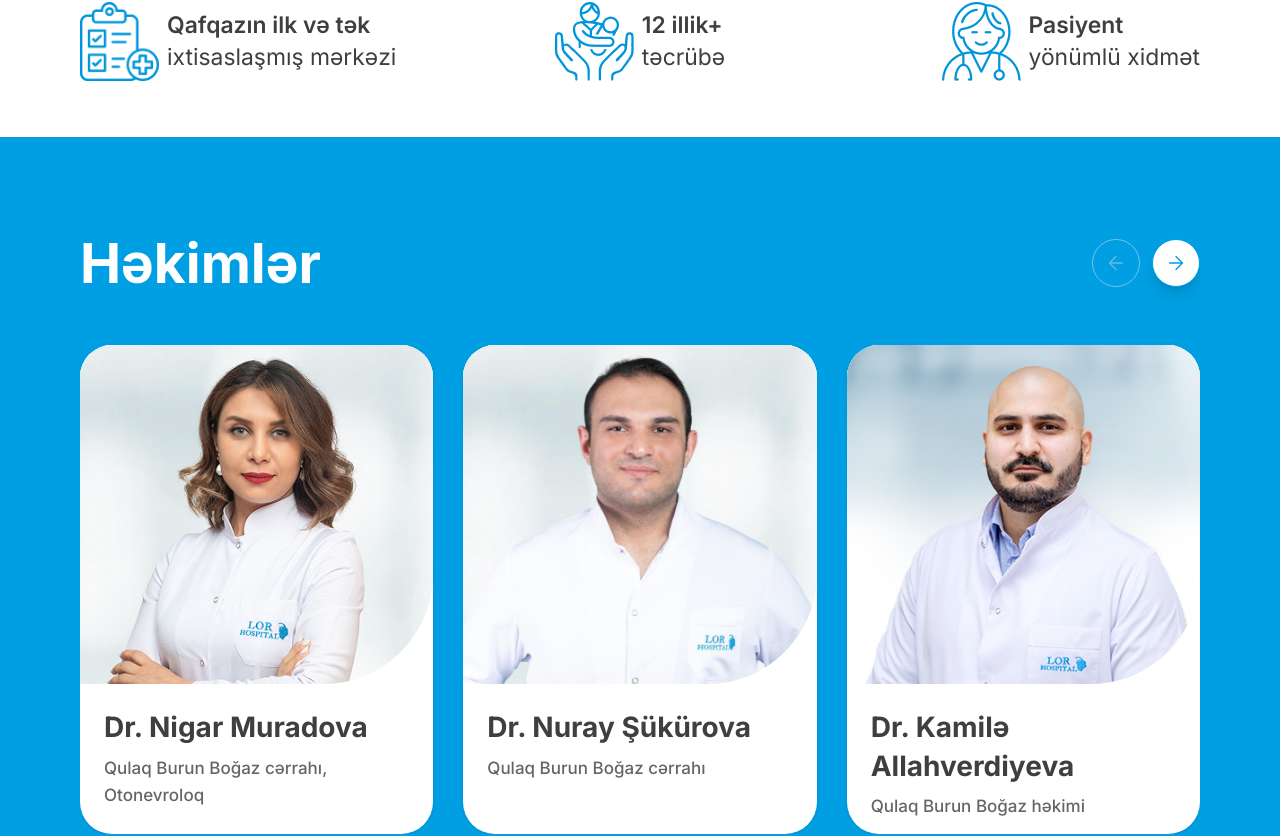
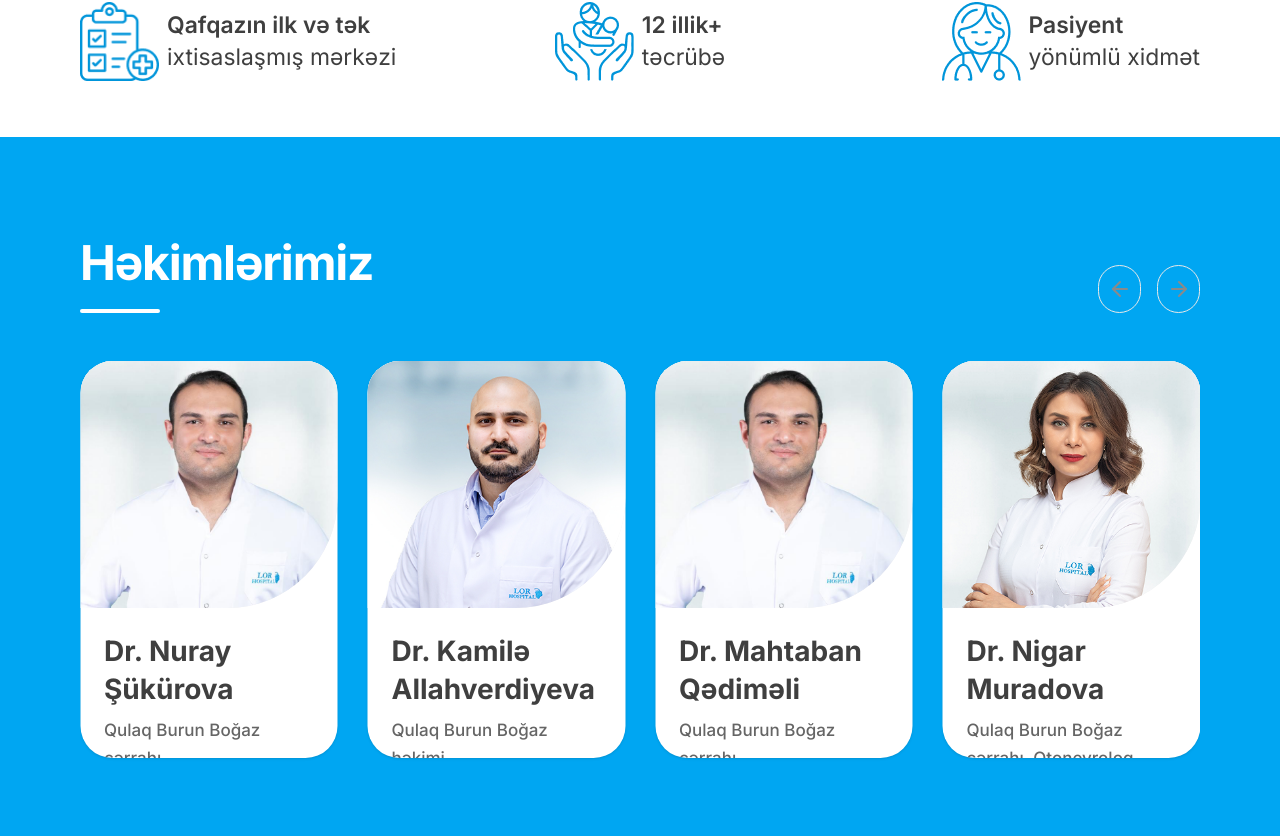
Before and after one commit to marvansm/LorHospital, a Next.js app in the folder client/: page / in a window 1280 px wide. Shown: the part 854-1690 px from the top of the page. Built offline with nearby package versions, Linux system fonts and the light colour scheme.

Commit message:
fix: remove gitlink and track problems

```diff
--- a/client/package.json
+++ b/client/package.json
@@ -10,6 +10,7 @@
   },
   "dependencies": {
     "@tanstack/react-query": "^5.90.19",
+    "@tanstack/react-router": "^1.151.3",
     "axios": "^1.13.2",
     "framer-motion": "^12.26.2",
     "lucide-react": "^0.562.0",
--- /dev/null
+++ b/client/src/app/api/doctors/route.ts
@@ -0,0 +1,6 @@
+import { NextResponse } from "next/server";
+import doctorsData from "@/db/doctors.json";
+
+export async function GET() {
+  return NextResponse.json(doctorsData);
+}
--- a/client/src/app/layout.tsx
+++ b/client/src/app/layout.tsx
@@ -2,6 +2,7 @@ import type { Metadata } from "next";
 import { Inter } from "next/font/google";
 import "./globals.css";
 import MainLayout from "@/layout";
+import TanstackQueryProvider from "@/provider/tanstackQueryProvider";
 
 const inter = Inter({
   subsets: ["latin"],
@@ -23,9 +24,11 @@ export default function RootLayout({
   return (
     <html lang="en">
       <body className={`${inter.variable} font-inter antialiased`}>
-        <MainLayout>
-          <main className="min-h-screen">{children}</main>
-        </MainLayout>
+        <TanstackQueryProvider>
+          <MainLayout>
+            <main className="min-h-screen">{children}</main>
+          </MainLayout>
+        </TanstackQueryProvider>
       </body>
     </html>
   );
--- a/client/src/components/ui/InitialLoader.tsx
+++ b/client/src/components/ui/InitialLoader.tsx
@@ -3,16 +3,21 @@ import { motion, AnimatePresence } from "framer-motion";
 import { useEffect, useState } from "react";
 import Image from "next/image";
 
+import { usePathname } from "next/navigation";
+
 const InitialLoader = () => {
   const [isLoading, setIsLoading] = useState(true);
+  const pathname = usePathname();
 
   useEffect(() => {
+    setIsLoading(true);
+
     const timer = setTimeout(() => {
       setIsLoading(false);
-    }, 2500);
+    }, 2000);
 
     return () => clearTimeout(timer);
-  }, []);
+  }, [pathname]);
 
   return (
     <AnimatePresence>
--- /dev/null
+++ b/client/src/db/doctors.json
@@ -0,0 +1,50 @@
+[
+  {
+    "id": 1,
+    "name": "Dr. Nigar Muradova",
+    "title": "Qulaq Burun Boğaz cərrahı, Otonevroloq",
+    "image": "/images/nigar.png"
+  },
+  {
+    "id": 2,
+    "name": "Dr. Nuray Şükürova",
+    "title": "Qulaq Burun Boğaz cərrahı",
+    "image": "/images/xayyam.png"
+  },
+  {
+    "id": 3,
+    "name": "Dr. Kamilə Allahverdiyeva",
+    "title": "Qulaq Burun Boğaz həkimi",
+    "image": "/images/aqil.png"
+  },
+  {
+    "id": 4,
+    "name": "Dr. Mahtaban Qədiməli",
+    "title": "Qulaq Burun Boğaz cərrahı",
+    "image": "/images/xayyam.png"
+  },
+  {
+    "id": 5,
+    "name": "Dr. Nigar Muradova",
+    "title": "Qulaq Burun Boğaz cərrahı, Otonevroloq",
+    "image": "/images/nigar.png"
+  },
+  {
+    "id": 6,
+    "name": "Dr. Nuray Şükürova",
+    "title": "Qulaq Burun Boğaz cərrahı",
+    "image": "/images/xayyam.png"
+  },
+  {
+    "id": 7,
+    "name": "Dr. Kamilə Allahverdiyeva",
+    "title": "Qulaq Burun Boğaz həkimi",
+    "image": "/images/aqil.png"
+  },
+  {
+    "id": 8,
+    "name": "Dr. Mahtaban Qədiməli",
+    "title": "Qulaq Burun Boğaz cərrahı",
+    "image": "/images/xayyam.png"
+  }
+]
--- a/client/src/featured/sections/aboutUs/DoctorsSection.tsx
+++ b/client/src/featured/sections/aboutUs/DoctorsSection.tsx
@@ -1,10 +1,21 @@
 "use client";
-import React from "react";
+
+import { useQuery } from "@tanstack/react-query";
+import api from "@/services/api";
 import { DOCTORS } from "@/constants";
 import Reveal from "@/components/ui/Reveal";
 import DoctorCard from "@/components/cards/DoctorCard";
+import { Doctor } from "@/types";
 
 const DoctorsSection = () => {
+  const { data: doctors, isLoading } = useQuery({
+    queryKey: ["doctors"],
+    queryFn: async () => {
+      // Fetching from the internal API route /api/doctors
+      return await api.getData("doctors");
+    },
+  });
+
   return (
     <div className="flex flex-col">
       <Reveal delay={0.1}>
@@ -18,9 +29,15 @@ const DoctorsSection = () => {
       </Reveal>
 
       <div className="grid grid-cols-1 md:grid-cols-2 gap-x-8 gap-y-12">
-        {DOCTORS.map((doctor) => (
-          <DoctorCard key={doctor.id} doctor={doctor} />
-        ))}
+        {isLoading ? (
+          <div className="col-span-1 md:col-span-2 text-center text-gray-500 py-10">
+            Yüklənir...
+          </div>
+        ) : (
+          doctors?.map((doctor: Doctor) => (
+            <DoctorCard key={doctor.id} doctor={doctor} />
+          ))
+        )}
       </div>
     </div>
   );
--- a/client/src/featured/sections/homeSections/OurDoctorsSection.tsx
+++ b/client/src/featured/sections/homeSections/OurDoctorsSection.tsx
@@ -1,65 +1,100 @@
 "use client";
+
 import { useState } from "react";
 import Image from "next/image";
+import { ArrowLeft, ArrowRight } from "lucide-react";
+import Container from "@/components/ui/Container";
 import { Swiper, SwiperSlide } from "swiper/react";
-import { Navigation } from "swiper/modules";
-import type { Swiper as SwiperType } from "swiper";
-
-import Container from "@/components/ui/Container";
-import SectionHeader from "@/components/ui/SectionHeader";
-import { DOCTORS } from "@/constants";
+import { Autoplay } from "swiper/modules";
+import { Swiper as SwiperType } from "swiper";
 import Reveal from "@/components/ui/Reveal";
 
 import "swiper/css";
 import DoctorCard from "@/components/cards/DoctorCard";
+import { useQuery } from "@tanstack/react-query";
+import api from "@/services/api";
+import { Doctor } from "@/types";
 
 const OurDoctorsSection = () => {
   const [swiper, setSwiper] = useState<SwiperType | null>(null);
-  const [isBeginning, setIsBeginning] = useState(true);
-  const [isEnd, setIsEnd] = useState(false);
 
-  const handleSwiper = (s: SwiperType) => {
-    setSwiper(s);
-    setIsBeginning(s.isBeginning);
-    setIsEnd(s.isEnd);
-  };
+  const { data: doctors, isLoading } = useQuery({
+    queryKey: ["doctors"],
+    queryFn: async () => {
+      return await api.getData("doctors");
+    },
+  });
 
   return (
-    <section className="bg-[#009EE2] py-20 pb-28 min-h-[821px] flex flex-col justify-center overflow-hidden">
+    <section className="py-24 bg-[#00A6F2] overflow-hidden">
       <Container>
+        <div className="flex flex-col gap-12">
+          <div className="flex items-end justify-between">
             <Reveal>
-          <SectionHeader
-            title="Həkimlər"
-            onPrev={() => swiper?.slidePrev()}
-            onNext={() => swiper?.slideNext()}
-            isBeginning={isBeginning}
-            isEnd={isEnd}
-          />
+              <div className="flex flex-col gap-4">
+                <h2 className="text-[36px] md:text-[48px] font-bold font-inter text-white leading-tight tracking-tight">
+                  Həkimlərimiz
+                </h2>
+                <div className="w-20 h-1 bg-white rounded-full" />
+              </div>
             </Reveal>
 
-        <Reveal delay={0.4} y={50}>
-          <div className="w-full">
+            <Reveal delay={0.2} width="fit-content">
+              <div className="hidden md:flex items-center gap-4">
+                <button
+                  onClick={() => swiper?.slidePrev()}
+                  className="w-12 h-12 rounded-full border border-[#E8E8E8] flex items-center justify-center text-[#8A8A8A] hover:bg-[#009EE2] hover:text-white hover:border-[#009EE2] transition-all cursor-pointer"
+                >
+                  <ArrowLeft size={24} />
+                </button>
+                <button
+                  onClick={() => swiper?.slideNext()}
+                  className="w-12 h-12 rounded-full border border-[#E8E8E8] flex items-center justify-center text-[#8A8A8A] hover:bg-[#009EE2] hover:text-white hover:border-[#009EE2] transition-all cursor-pointer"
+                >
+                  <ArrowRight size={24} />
+                </button>
+              </div>
+            </Reveal>
+          </div>
+
+          <Reveal delay={0.3}>
             <Swiper
-              modules={[Navigation]}
-              onSwiper={handleSwiper}
-              onSlideChange={handleSwiper}
+              modules={[Autoplay]}
               spaceBetween={30}
-              slidesPerView={3}
+              slidesPerView={1}
+              onSwiper={setSwiper}
+              loop={true}
+              autoplay={{
+                delay: 3000,
+                disableOnInteraction: false,
+              }}
               breakpoints={{
-                320: { slidesPerView: 1 },
-                768: { slidesPerView: 2 },
-                1200: { slidesPerView: 3 },
+                640: {
+                  slidesPerView: 2,
+                },
+                1024: {
+                  slidesPerView: 3,
+                },
+                1280: {
+                  slidesPerView: 4,
+                },
               }}
-              className="overflow-visible!"
+              className="pb-10!"
             >
-              {DOCTORS.map((doctor) => (
+              {isLoading
+                ? [1, 2, 3, 4].map((i) => (
+                    <SwiperSlide key={i}>
+                      <div className="bg-white h-[400px] rounded-[32px] animate-pulse" />
+                    </SwiperSlide>
+                  ))
+                : doctors?.map((doctor: Doctor) => (
                     <SwiperSlide key={doctor.id}>
                       <DoctorCard doctor={doctor} />
                     </SwiperSlide>
                   ))}
             </Swiper>
+          </Reveal>
         </div>
-        </Reveal>
       </Container>
     </section>
   );
--- a/client/src/layout/index.tsx
+++ b/client/src/layout/index.tsx
@@ -1,7 +1,6 @@
 import Header from "./Header";
 import Footer from "./Footer";
 import InitialLoader from "@/components/ui/InitialLoader";
-
 const MainLayout = ({ children }: { children: React.ReactNode }) => {
   return (
     <>
--- /dev/null
+++ b/client/src/router/TanstackRouter.tsx
@@ -0,0 +1,10 @@
+import { createRouter, RouterProvider } from "@tanstack/react-router";
+import { routeTree } from "./routes";
+
+export const router = createRouter({ routeTree });
+
+const TanstackRouterProvider = () => {
+  return <RouterProvider router={router} />;
+};
+
+export default TanstackRouterProvider;
--- /dev/null
+++ b/client/src/router/routes.tsx
@@ -0,0 +1,29 @@
+import AboutUsPage from "@/app/about-us/page";
+import HomePage from "@/featured/pages/Home";
+import MainLayout from "@/layout";
+import { Outlet, createRootRoute, createRoute } from "@tanstack/react-router";
+
+const RootComponent = () => {
+  return (
+    <MainLayout>
+      <Outlet />
+    </MainLayout>
+  );
+};
+
+export const rootRoute = createRootRoute({
+  component: RootComponent,
+});
+
+export const HomeRouter = createRoute({
+  getParentRoute: () => rootRoute,
+  path: "/",
+  component: HomePage,
+});
+export const AboutUsRouter = createRoute({
+  getParentRoute: () => rootRoute,
+  path: "/about-us",
+  component: AboutUsPage,
+});
+
+export const routeTree = rootRoute.addChildren([HomeRouter, AboutUsRouter]);
--- a/client/src/services/api.ts
+++ b/client/src/services/api.ts
@@ -1,3 +1,3 @@
 import ApiServices from "./http";
-const api = new ApiServices("http://localhost:5001/api");
+const api = new ApiServices("/api");
 export default api;
```
Also changed, not shown: 1 other file (tests, documents, lock files or other folders). Lines whose indentation alone changed are shown as unchanged.
